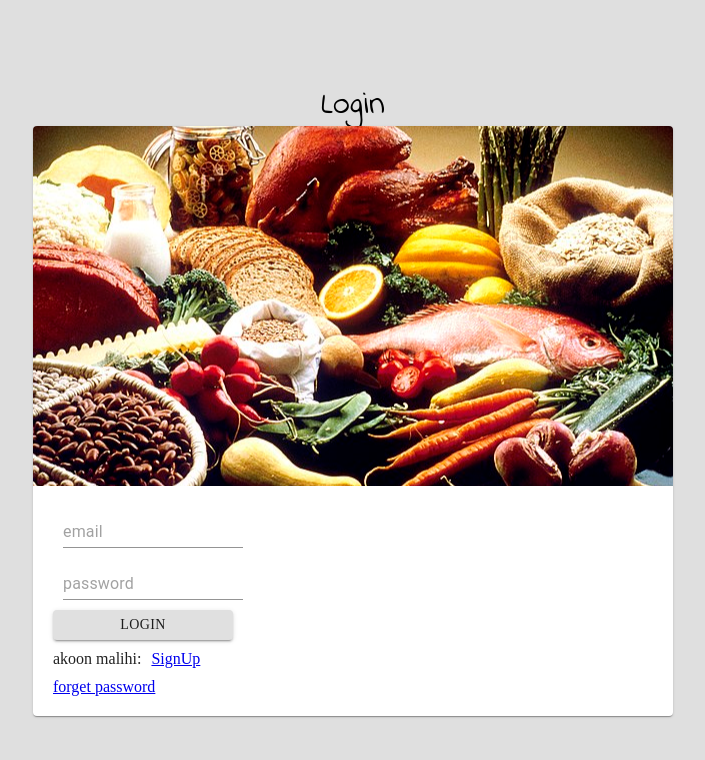
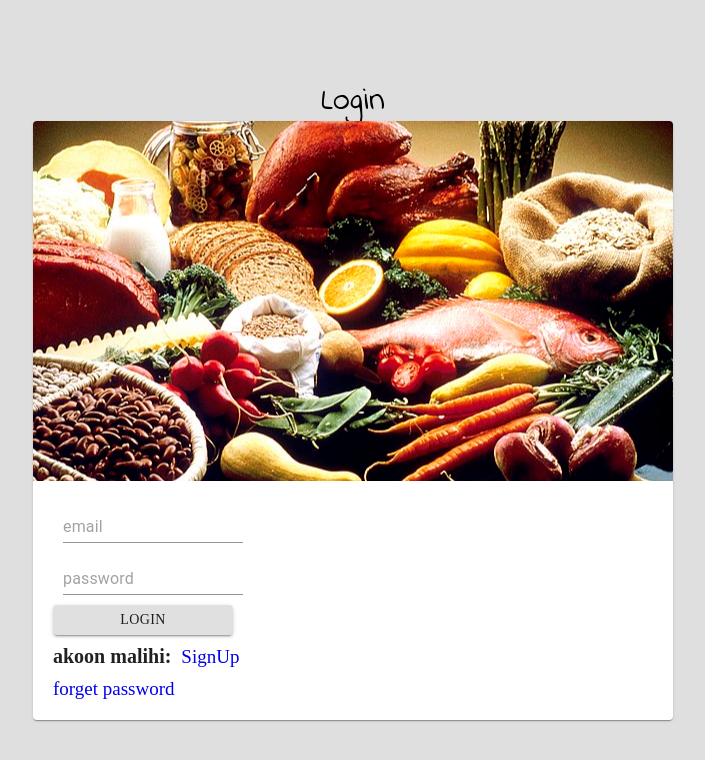
Before and after one commit to yaasShire/restaurantReactProject, a React (Create React App) app in the folder FRONTEND/: page / in a window 1280 px wide. Shown: the top 760 px of the page, without its empty margins (287-992 px from the left). Built offline with nearby package versions, Linux system fonts and the light colour scheme; no server answers; a web font is replaced by a local one.

Commit message:
badal routeka diiwaangelinta badeecada

```diff
--- a/FRONTEND/src/COMPONENTS/AUTHENTICATION/LOGIN/Login.jsx
+++ b/FRONTEND/src/COMPONENTS/AUTHENTICATION/LOGIN/Login.jsx
@@ -66,11 +66,11 @@ function Login() {
             findTargetUser()
           }}>Login</Button>
           <div style={{marginTop:'10px'}}>
-          <span style={{marginRight:'10px'}}>akoon malihi:</span>
-          <Link to='/signUp'>SignUp</Link>
+          <span style={{marginRight:'10px', fontSize:'20px', fontWeight:'bold'}}>akoon malihi:</span>
+          <Link to='/signUp' style={{textDecoration:"none", fontSize:'19px'}}>SignUp</Link>
           </div>
-          <div style={{marginTop:'10px'}}>
-          <Link to='/forgetpassword'>forget password</Link>
+          <div style={{marginTop:'10px', textDecoration:"none"}}>
+          <Link to='/forgetpassword' style={{textDecoration:"none", fontSize:'19px'}}>forget password</Link>
           </div>
 
         </Grid>
--- a/FRONTEND/src/PAGES/Dashboard/Diiwaangeli.jsx
+++ b/FRONTEND/src/PAGES/Dashboard/Diiwaangeli.jsx
@@ -40,7 +40,7 @@ export default function Diiwaangeli() {
     <>
 
     <Navbar />
-    <form action='http://localhost:2000/api/v1/dir/product' method='post' encType='multipart/form-data' style={{display:'flex', justifyContent:'center', alignItems:'center', height:'100vh', width:'100%', margin:'0', marginLeft:'4px', marginRight:'200px', flexDirection:'column'}}>
+    <form action='http://18.216.96.47/api/v1/dir/product' method='post' encType='multipart/form-data' style={{display:'flex', justifyContent:'center', alignItems:'center', height:'100vh', width:'100%', margin:'0', marginLeft:'4px', marginRight:'200px', flexDirection:'column'}}>
     <Typography  align='center' variant="h4" gutterBottom>DIIWAANGELI </Typography>
 
         <Grid container justify="center" style={{fontSize:'23px', background:"gray", width:'90%', height:'60%', padding:'20px', color:'white', borderRadius:'5px'}} >
```
Also changed, not shown: 8 other files (tests, documents, lock files or other folders).
